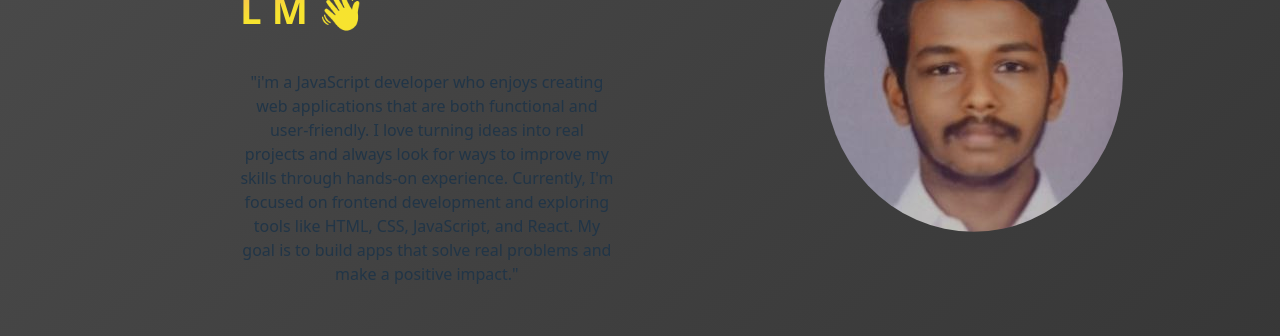
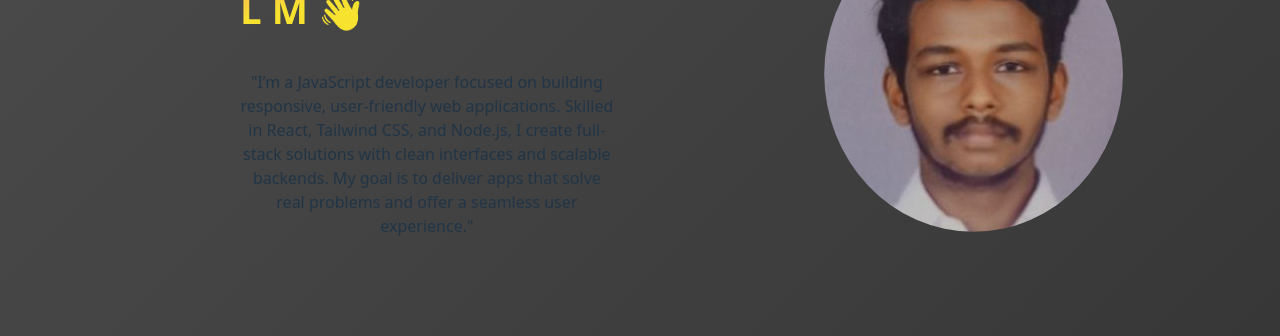
Before and after one commit to Sreevardhan2002-cell/Portfolio, a React (Vite) app: page / in a window 1280 px wide. Shown: the part 277-613 px from the top of the page. Built offline with nearby package versions, Linux system fonts and the light colour scheme.

Commit message:
update in About-About-sentence

```diff
--- a/src/Component/About.jsx
+++ b/src/Component/About.jsx
@@ -7,9 +7,7 @@ function About(){
         <div className="About">
             <div className="About-head">
             <h3 className="About-begin"><b>HI,l'm Sreevardhan L M 👋</b></h3>
-            <p className="About-sentence">"i'm a JavaScript developer who enjoys creating web applications that are both functional and user-friendly. I love turning ideas into real projects and always look for ways to improve my skills through hands-on experience.
-
-Currently, I'm focused on frontend development and exploring tools like HTML, CSS, JavaScript, and React. My goal is to build apps that solve real problems and make a positive impact."</p>
+            <p className="About-sentence">"I’m a JavaScript developer focused on building responsive, user-friendly web applications. Skilled in React, Tailwind CSS, and Node.js, I create full-stack solutions with clean interfaces and scalable backends. My goal is to deliver apps that solve real problems and offer a seamless user experience."</p>
             </div>
             <div className="About-profile">
                 <img className="Profile-photo"  src={ profile } alt="profile" />
```
